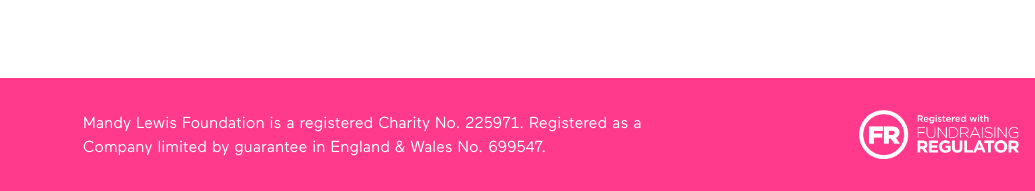
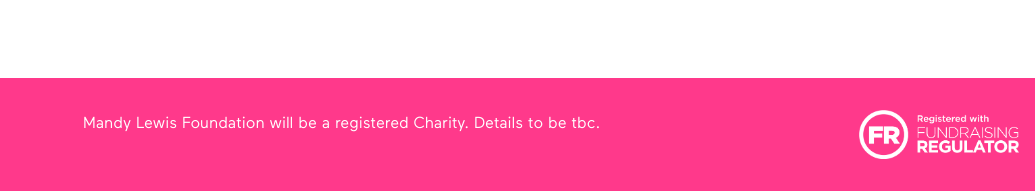
Before and after one commit to NiallColman49/mandy-lewis-foundation, a website: page index.html in a window 1280 px wide. Shown: the part 3909-4100 px from the top of the page, 245-1280 px from the left. Drawn offline with nearby package versions, Linux system fonts and the light colour scheme.

Commit message:
coast 2 coast

```diff
--- a/index.html
+++ b/index.html
@@ -535,9 +535,8 @@
                         />
                     </div>
                     <div class="w-full lg:w-2/4 text-white pt-6 lg:pt-0">
-                        Mandy Lewis Foundation is a registered Charity No.
-                        225971. Registered as a Company limited by guarantee in
-                        England & Wales No. 699547.
+                        Mandy Lewis Foundation will be a registered Charity.
+                        Details to be tbc.
                     </div>
                     <div
                         class="w-full lg:w-1/4 flex lg:justify-end pt-6 lg:pt-0"
```
